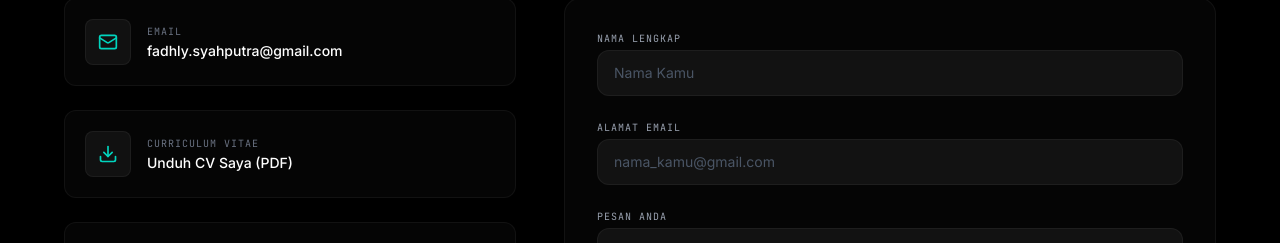
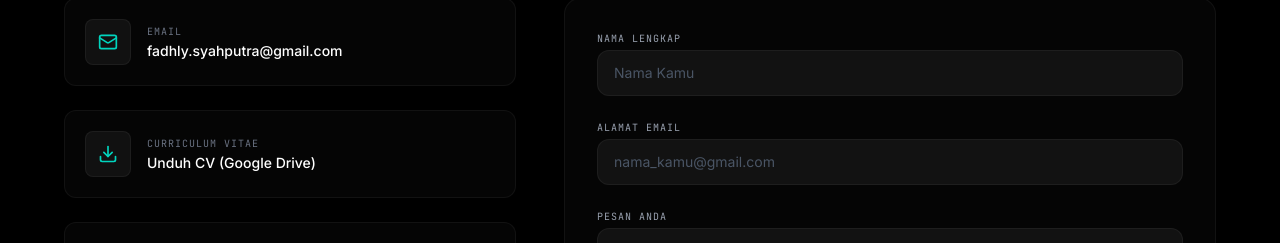
Before and after one commit to fadhlysyahputra02/portofolio, a React (Vite) app: page / in a window 1280 px wide. Shown: the part 6503-6746 px from the top of the page. Built offline with nearby package versions, Linux system fonts and the light colour scheme.

Commit message:
feat: update CV download link to Google Drive URL

```diff
--- a/src/components/Contact.jsx
+++ b/src/components/Contact.jsx
@@ -57,9 +57,8 @@ const Contact = () => {
     {
       icon: <Download className="text-teal-400" size={20} />,
       label: "Curriculum Vitae",
-      value: "Unduh CV Saya (PDF)",
-      link: "/CV_Muhammad_Fadhly_Syahputra.pdf",
-      download: true,
+      value: "Unduh CV (Google Drive)",
+      link: "https://drive.google.com/file/d/1X3CBExYZ6wmss9nwSPBgUbS_NWTkPwvU/view?usp=drive_link",
     },
     {
       icon: <MapPin className="text-teal-400" size={20} />,
@@ -111,8 +110,7 @@ const Contact = () => {
                 const wrapperProps = info.link
                   ? {
                       href: info.link,
-                      target: info.download ? "_self" : "_blank",
-                      download: info.download ? "CV_Muhammad_Fadhly_Syahputra.pdf" : undefined,
+                      target: "_blank",
                       rel: "noreferrer",
                       className: "cursor-pointer block",
                     }
--- a/src/components/Footer.jsx
+++ b/src/components/Footer.jsx
@@ -64,8 +64,7 @@ const Footer = () => {
           {/* Download CV Link */}
           <div className="flex items-center gap-4">
             <a
-              href="/CV_Muhammad_Fadhly_Syahputra.pdf"
-              download="CV_Muhammad_Fadhly_Syahputra.pdf"
+              href="https://drive.google.com/file/d/1X3CBExYZ6wmss9nwSPBgUbS_NWTkPwvU/view?usp=drive_link"
               target="_blank"
               rel="noreferrer"
               className="group flex items-center gap-2.5 px-4 py-2 rounded-xl border border-teal-500/30 bg-teal-500/10 hover:bg-teal-500/20 hover:border-teal-400 text-teal-300 hover:text-white transition-all duration-300 cursor-pointer shadow-lg shadow-teal-500/5 hover:shadow-teal-500/15"
--- a/src/components/Terminal.jsx
+++ b/src/components/Terminal.jsx
@@ -107,12 +107,12 @@ const Terminal = () => {
           break;
 
         case "contact":
+        case "cv":
           response = [
             "CONTACT & CONNECTIVITY:",
-            "  LinkedIn:  https://www.linkedin.com/in/fadhly-syahputra",
-            "  GitHub:    https://github.com/fadhlysyahputra02",
             "  Email:     fadhly.syahputra@gmail.com",
             "  Phone:     +62 857-0404-9215",
+            "  Unduh CV:  https://drive.google.com/file/d/1X3CBExYZ6wmss9nwSPBgUbS_NWTkPwvU/view?usp=drive_link",
           ];
           break;
 
@@ -140,7 +140,7 @@ const Terminal = () => {
             "  experience   - Tampilkan riwayat karier & pendidikan",
             "  projects     - List semua proyek aplikasi & infrastruktur",
             "  techstack    - Tampilkan keahlian teknis & ekosistem tools",
-            "  contact      - Tampilkan info WhatsApp, LinkedIn, & Email",
+            "  contact / cv - Tampilkan info kontak & link Unduh CV",
             "  clear        - Bersihkan konsol layar terminal",
             "  secret       - Jalankan diagnosa core sistem",
             "──────────────────────────────────────────────────────────────",
```
